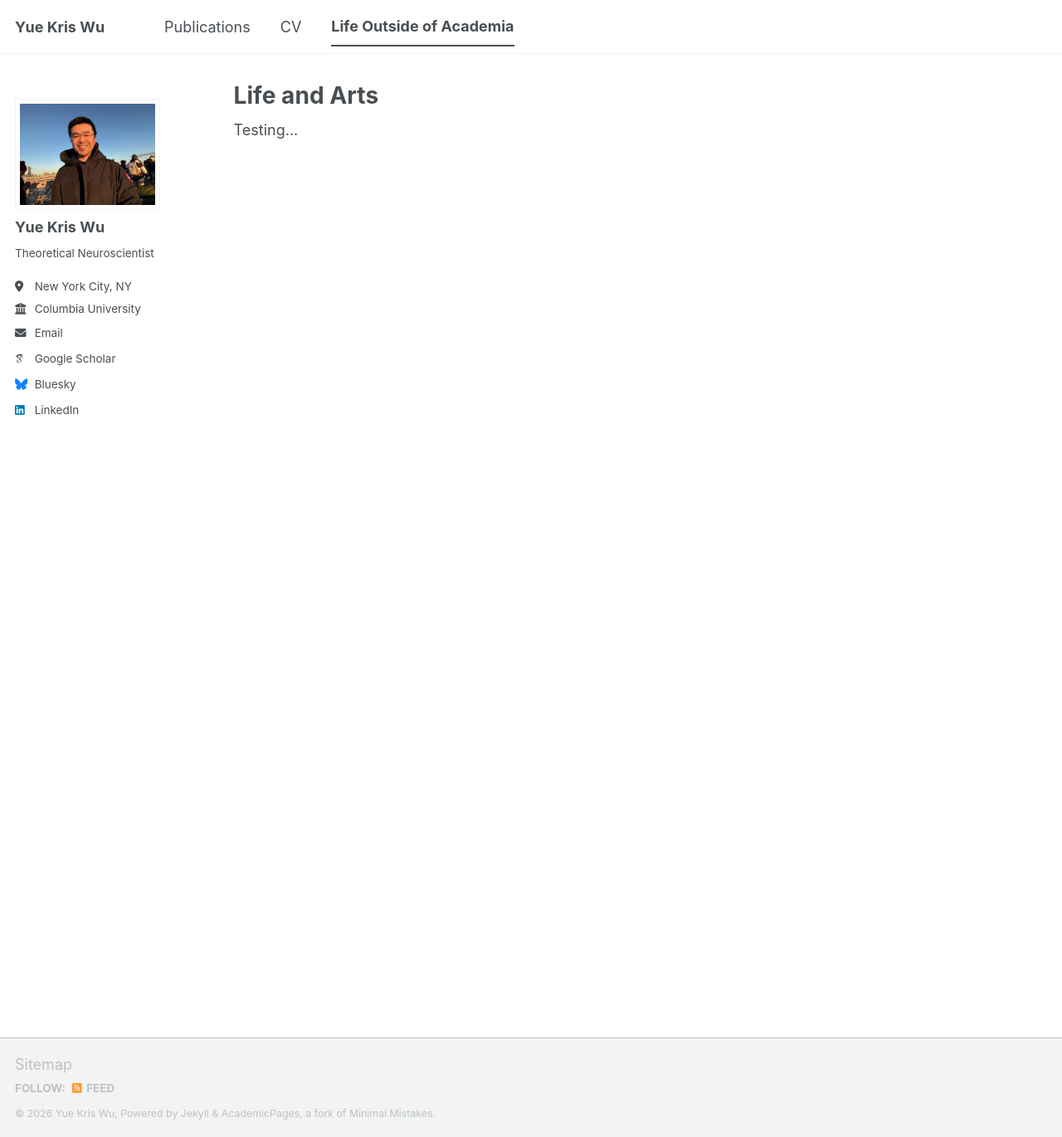
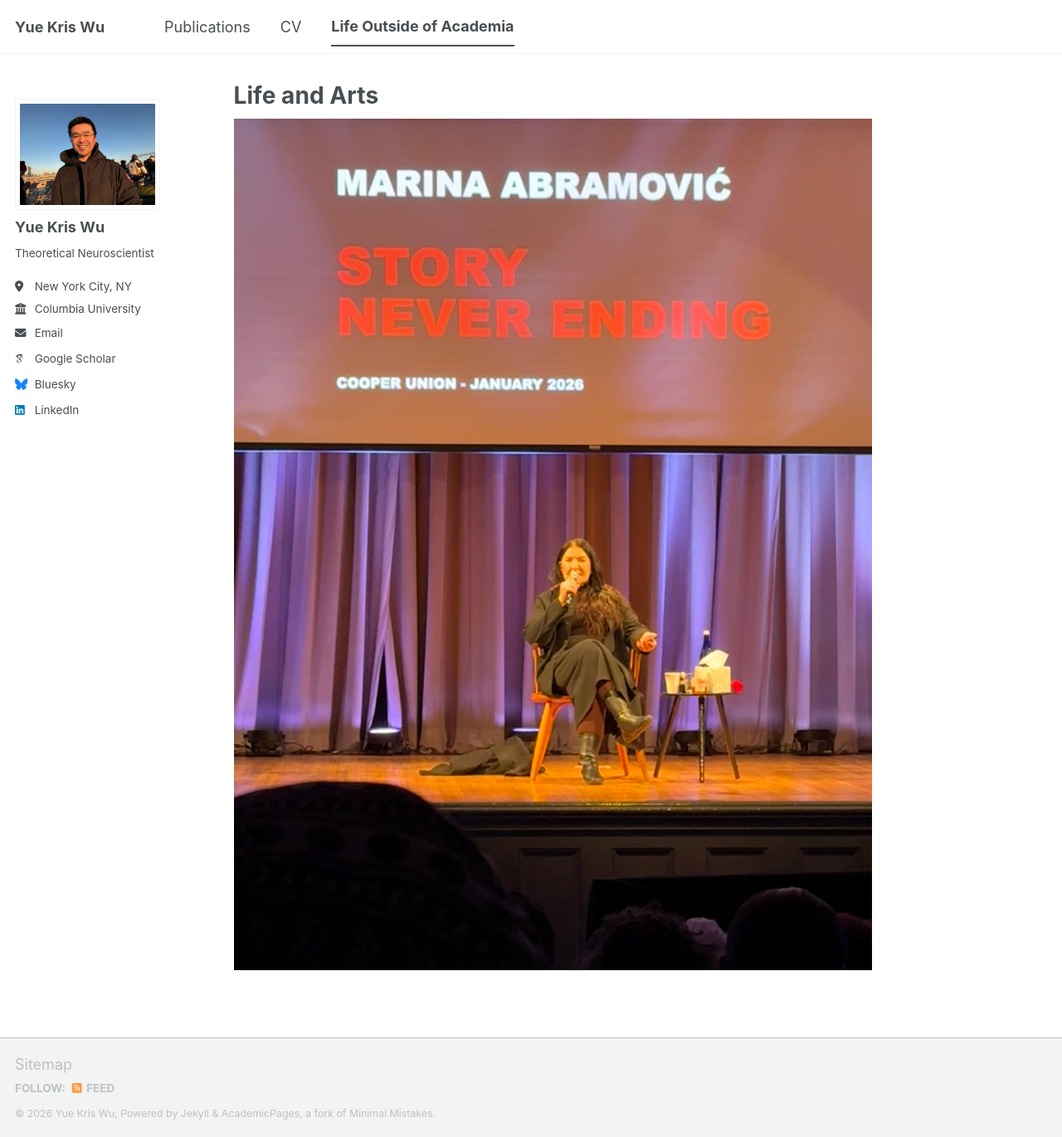
Before and after one commit to yuekriswu/yuekriswu.github.io, a Jekyll site: the page built from _pages/life-and-arts.html, in a window 1280 px wide and 1370 px high. Shown: the whole window at 83% size. Built offline with Jekyll 4.4.1, drawn with Linux system fonts in a browser that asks for light colours; some web fonts are replaced; a script bundle is joined from its source files by our own code; library files that are not in the unit come from our copies.

Commit message:
Remove testing placeholder and add image tag

```diff
--- a/_pages/life-and-arts.html
+++ b/_pages/life-and-arts.html
@@ -5,4 +5,4 @@
 author_profile: true
 ---
 
-Testing...
+<img src="../../images/Marina_Abramovic.jpeg" alt="Description of the image">
```
